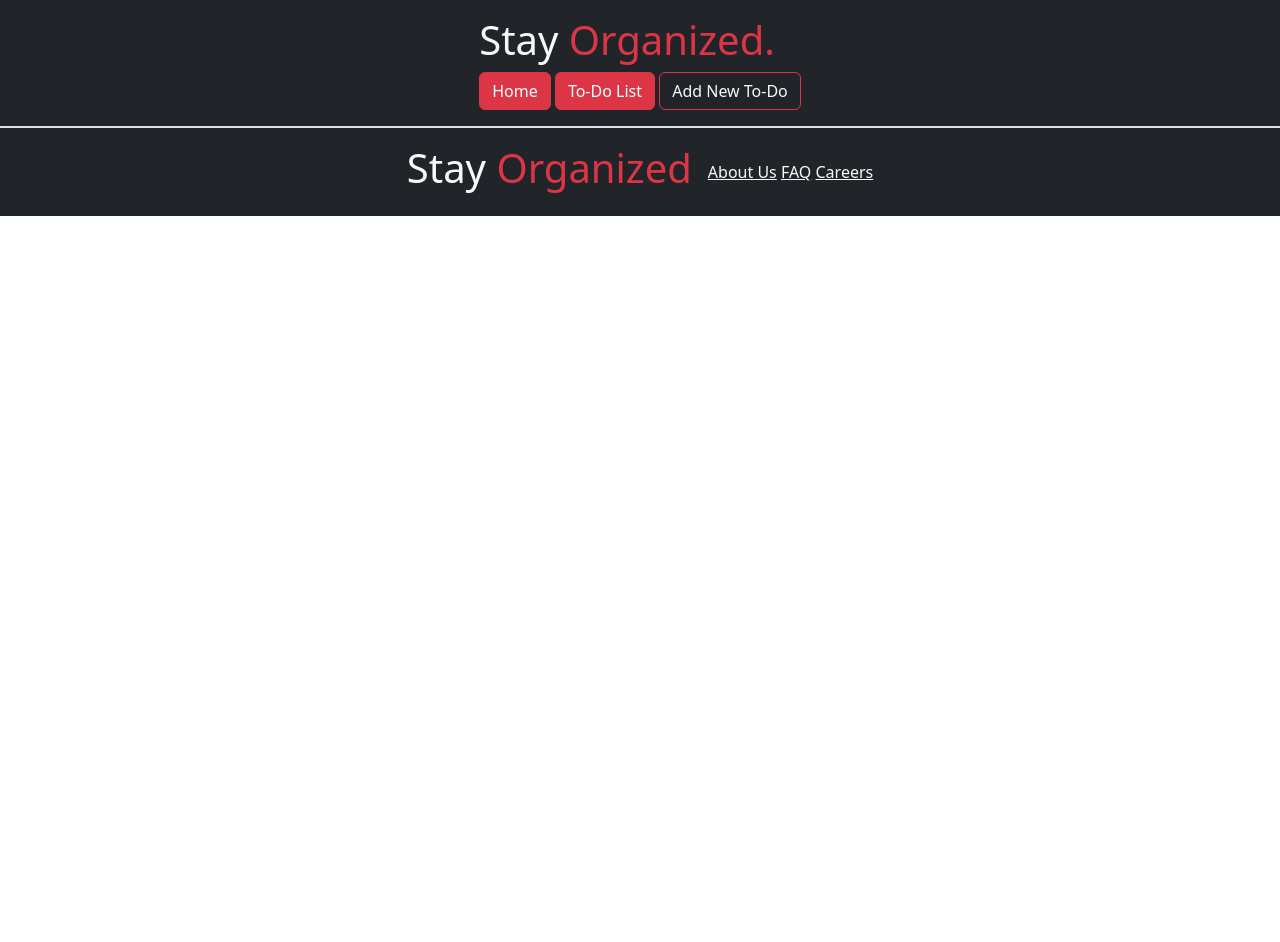
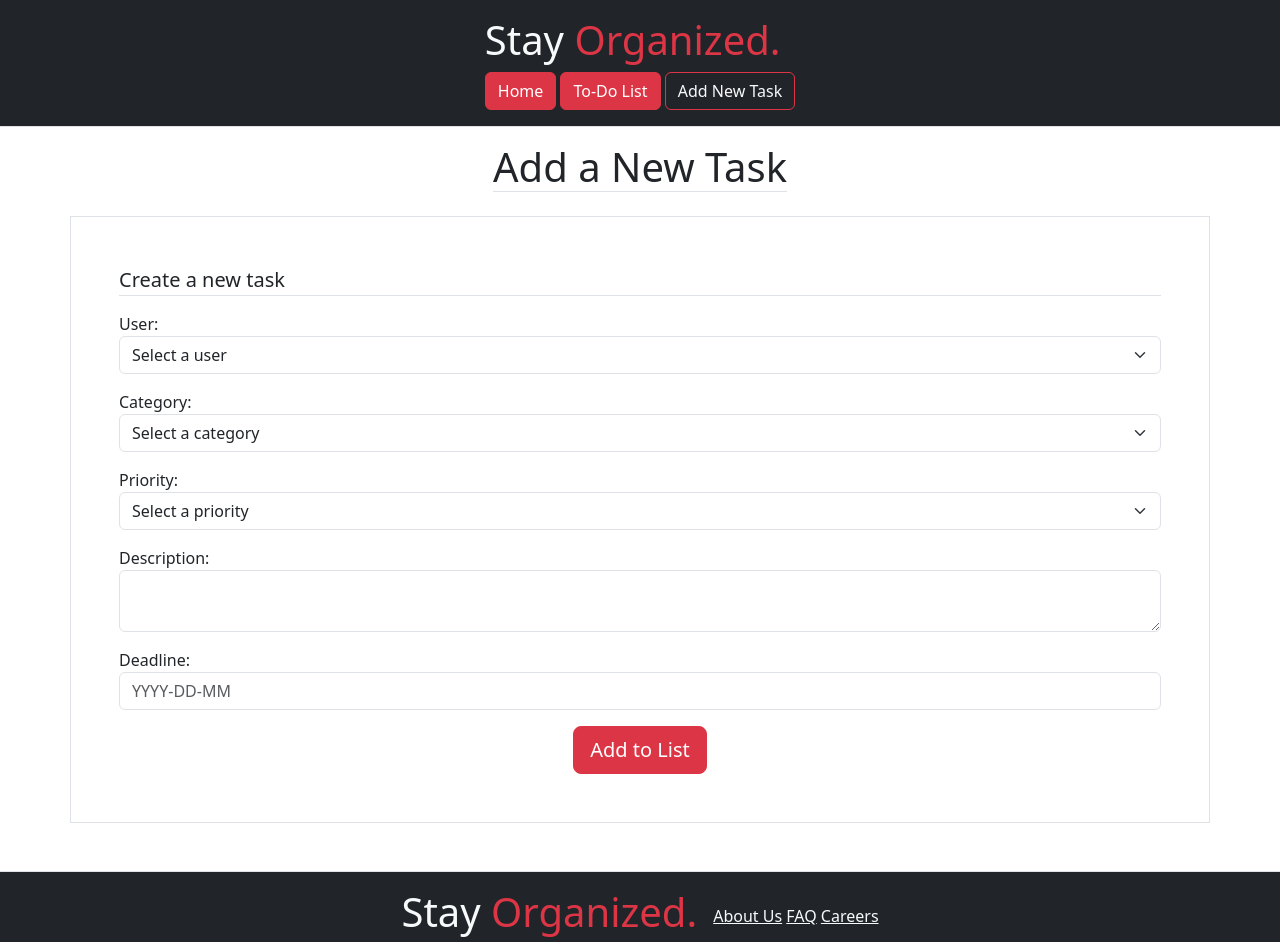
Before and after one commit to chauni/stay-organized-site, a plain HTML site: page new-todos.html in a window 1280 px wide. Before the commit the page ends 800 px from the top, so only its background shows below. Drawn offline with nearby package versions, Linux system fonts and the light colour scheme.

Commit message:
add new task/to do page layout

```diff
--- a/new-todos.html
+++ b/new-todos.html
@@ -16,17 +16,61 @@
                 <h1>Stay <span class="text-danger">Organized.</span></h1>
                 <a href="./index.html" class="btn btn-danger">Home</a>
                 <a href="./todos.html" class="btn btn-danger">To-Do List</a>
-                <a href="./new-todos.html" class="btn btn-outline-danger text-light">Add New To-Do</a>
+                <a href="./new-todos.html" class="btn btn-outline-danger text-light">Add New Task</a>
             </nav>
         </header>
     </div>
 
-    <!-- three dropdowns and textarea, etc. goes here -->
+    <div class="container d-flex justify-content-center my-3">
+        <h1 class="border-bottom">Add a New Task</h1>
+    </div>
+
+    <div class="container border mb-5 p-5">
+        <form>
+            <fieldset>
+                <legend class="border-bottom lead mb-3">Create a new task</legend>
+
+                <p> User:
+                <select id="userSelector" class="form-select">
+                    <option value="">Select a user</option>
+                </select>
+                </p>
+
+                <p> Category:
+                    <select id="categorySelector" class="form-select">
+                        <option value="">Select a category</option>
+                    </select>
+                </p>
+
+                <p> Priority:
+                    <select id="prioritySelector" class="form-select">
+                        <option value="">Select a priority</option>
+                        <option value="low">Low</option>
+                        <option value="medium">Medium</option>
+                        <option value="high">High</option>
+                    </select>
+                </p>
+
+                <p>Description:
+                <textarea id="descriptionInput" class="form-control"></textarea>
+                </p>
+
+                <p> Deadline:
+                    <input type="text" id="deadlineInput" class="form-control" placeholder="YYYY-DD-MM">
+                </p>
+
+                <div class="d-flex justify-content-center">
+                    <button type="button" class="btn btn-danger btn-lg" id="addTodoBtn">Add to List</button>
+                </div>
+
+            </fieldset>
+        </form>
+    </div>
 
     <!-- footer -->
 
     <div class="d-flex justify-content-center align-items-end border-top py-3 bg-dark text-light">
-        <h1 class="me-3">Stay <span class="text-danger">Organized</span></h1>
+        <h1 class="me-3">Stay <span class="text-danger">Organized.</span></h1>
         <p>
             <a href="#" class="link-light">About Us</a>
             <a href="#" class="link-light">FAQ</a>
@@ -35,5 +79,6 @@
     </div>
 
     <script src="https://cdn.jsdelivr.net/npm/bootstrap@5.3.0/dist/js/bootstrap.bundle.min.js" integrity="sha384-geWF76RCwLtnZ8qwWowPQNguL3RmwHVBC9FhGdlKrxdiJJigb/j/68SIy3Te4Bkz" crossorigin="anonymous"></script>
+    <script src="./scripts/new-todos.js"></script>
 </body>
 </html>
--- /dev/null
+++ b/scripts/new-todos.js
@@ -0,0 +1 @@
+console.log('hi ')
```
Also changed, not shown: index.html (+1 -1 lines), todos.html (+3 -1 lines).
